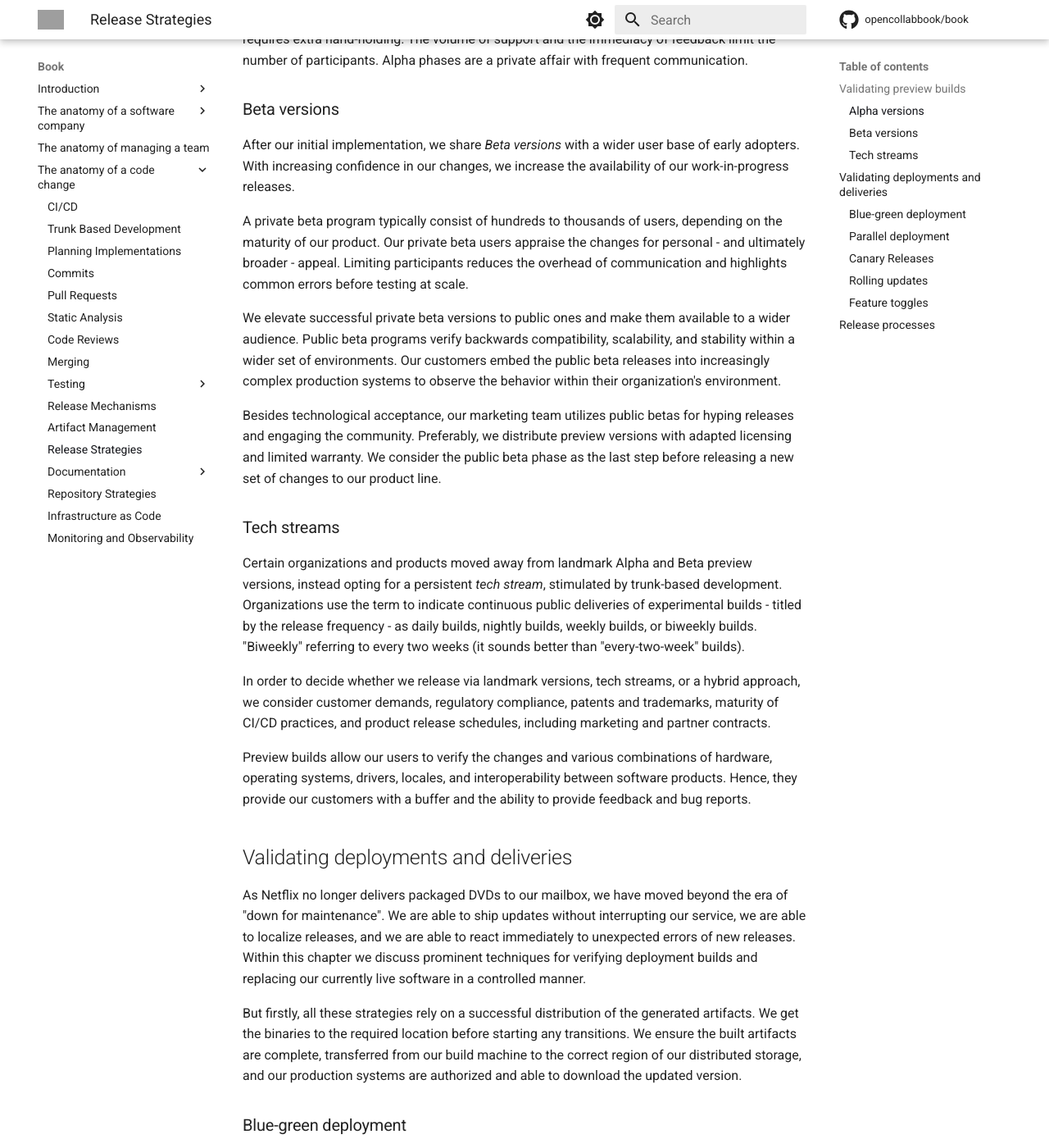
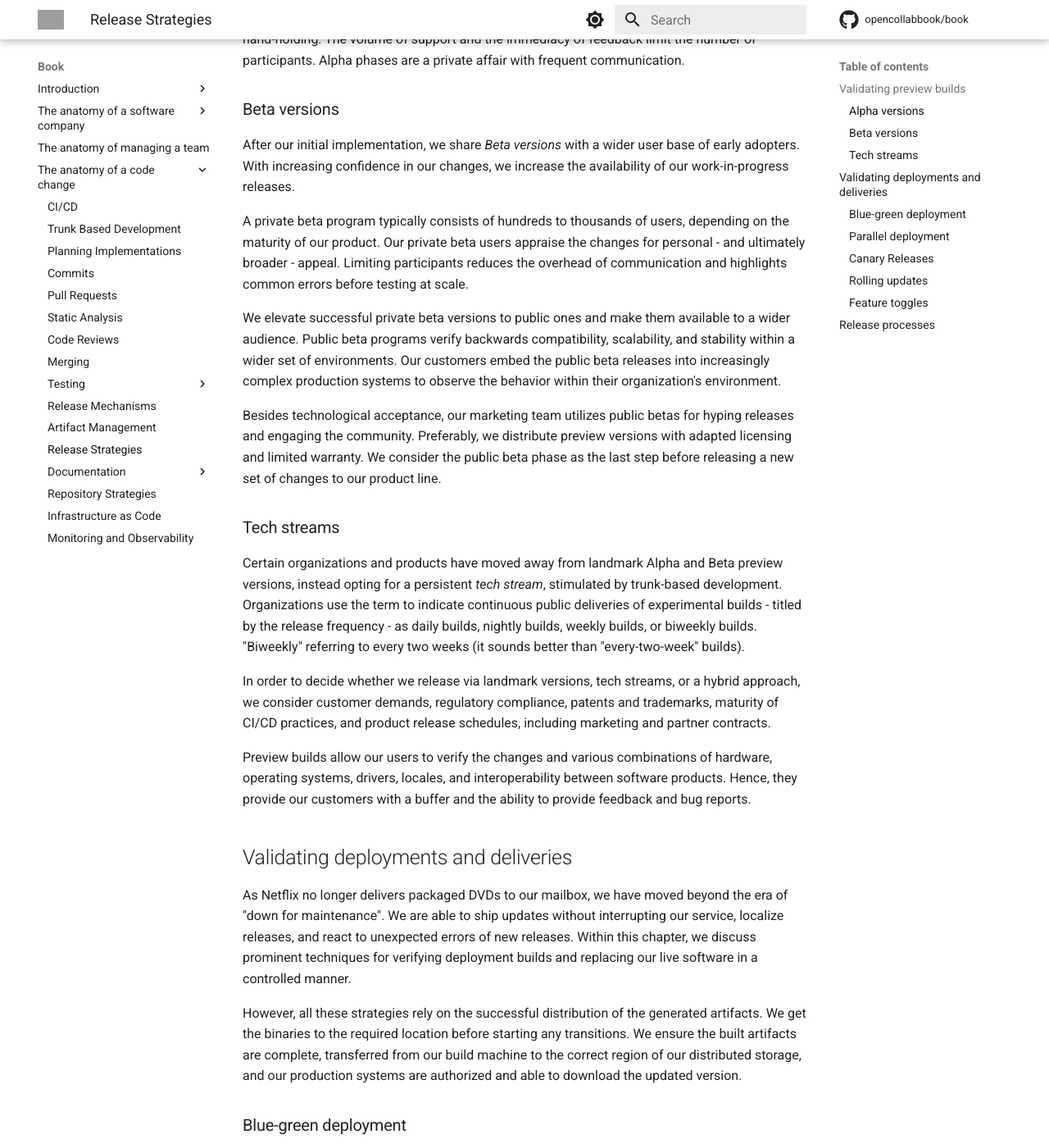
Before and after one commit to engineering-collaboration/book, an MkDocs documentation site: the page built from docs/book/anatomy-of-a-code-change/release-strategies.md, in a window 1280 px wide and 1400 px high, scrolled down 1236 px. Shown: the whole window at 82% size. Built offline with MkDocs 1.6.1 and Material for MkDocs 9.7.7, drawn with Linux system fonts in a browser that asks for light colours; comment, search, counter and statistics services are not loaded; some of the changed text lies outside the part shown; grey boxes are pictures that could not be loaded.

Commit message:
Fix warnings and proofread edits

```diff
--- a/docs/book/anatomy-of-a-code-change/release-strategies.md
+++ b/docs/book/anatomy-of-a-code-change/release-strategies.md
@@ -16,15 +16,15 @@ We validate our builds meticulously with automated and manual testing. Yet, the
 
 ### Alpha versions
 
-We confirm the requirements of our changes with our customers, and - during development - share exploratory product builds to verify the chosen direction of progress. We refer to these builds as *Alpha versions*. Alpha distributions consist of the earliest self-service implementations of new changes and do not require complex setup procedures.
+We confirm the requirements of our changes with our customers and, during development, share exploratory product builds to verify the chosen direction of progress. We refer to these builds as *Alpha versions*. Alpha distributions consist of the earliest self-service implementations of new changes and do not require complex setup procedures.
 
-Although, conceivably, the inherent lack of concise documentation for work-in-progress features requires extra hand-holding. The volume of support and the immediacy of feedback limit the number of participants. Alpha phases are a private affair with frequent communication.
+However, the inherent lack of concise documentation for work-in-progress features requires extra hand-holding. The volume of support and the immediacy of feedback limit the number of participants. Alpha phases are a private affair with frequent communication.
 
 ### Beta versions
 
 After our initial implementation, we share *Beta versions* with a wider user base of early adopters. With increasing confidence in our changes, we increase the availability of our work-in-progress releases.
 
-A private beta program typically consist of hundreds to thousands of users, depending on the maturity of our product. Our private beta users appraise the changes for personal - and ultimately broader - appeal. Limiting participants reduces the overhead of communication and highlights common errors before testing at scale.
+A private beta program typically consists of hundreds to thousands of users, depending on the maturity of our product. Our private beta users appraise the changes for personal - and ultimately broader - appeal. Limiting participants reduces the overhead of communication and highlights common errors before testing at scale.
 
 We elevate successful private beta versions to public ones and make them available to a wider audience. Public beta programs verify backwards compatibility, scalability, and stability within a wider set of environments. Our customers embed the public beta releases into increasingly complex production systems to observe the behavior within their organization's environment.
 
@@ -32,7 +32,7 @@ Besides technological acceptance, our marketing team utilizes public betas for h
 
 ### Tech streams
 
-Certain organizations and products moved away from landmark Alpha and Beta preview versions, instead opting for a persistent *tech stream*, stimulated by trunk-based development. Organizations use the term to indicate continuous public deliveries of experimental builds - titled by the release frequency - as daily builds, nightly builds, <!-- vale write-good.Weasel = NO -->weekly<!-- vale write-good.Weasel = YES --> builds, or biweekly builds. "Biweekly" referring to every two weeks (it sounds better than "every-two-week" builds).
+Certain organizations and products have moved away from landmark Alpha and Beta preview versions, instead opting for a persistent *tech stream*, stimulated by trunk-based development. Organizations use the term to indicate continuous public deliveries of experimental builds - titled by the release frequency - as daily builds, nightly builds, weekly builds, or biweekly builds. "Biweekly" referring to every two weeks (it sounds better than "every-two-week" builds).
 
 In order to decide whether we release via landmark versions, tech streams, or a hybrid approach, we consider customer demands, regulatory compliance, patents and trademarks, maturity of CI/CD practices, and product release schedules, including marketing and partner contracts.
 
@@ -40,9 +40,9 @@ Preview builds allow our users to verify the changes and various combinations of
 
 ## Validating deployments and deliveries
 
-As Netflix no longer delivers packaged DVDs to our mailbox, we have moved beyond the era of "down for maintenance". We are able to ship updates without interrupting our service, we are able to localize releases, and we are able to react immediately to unexpected errors of new releases. Within this chapter we discuss prominent techniques for verifying deployment builds and replacing our currently live software in a controlled manner.
+As Netflix no longer delivers packaged DVDs to our mailbox, we have moved beyond the era of "down for maintenance". We are able to ship updates without interrupting our service, localize releases, and react to unexpected errors of new releases. Within this chapter, we discuss prominent techniques for verifying deployment builds and replacing our live software in a controlled manner.
 
-But firstly, all these strategies rely on a successful distribution of the generated artifacts. We get the binaries to the required location before starting any transitions. We ensure the built artifacts are complete, transferred from our build machine to the correct region of our distributed storage, and our production systems are authorized and able to download the updated version.
+However, all these strategies rely on the successful distribution of the generated artifacts. We get the binaries to the required location before starting any transitions. We ensure the built artifacts are complete, transferred from our build machine to the correct region of our distributed storage, and our production systems are authorized and able to download the updated version.
 
 ### Blue-green deployment
 
@@ -74,7 +74,10 @@ When releasing with a canary methodology, we prioritize a low-impact demographic
 - Input data and API use
 - Political climate and regulatory compliance
 
-After defining the traits, we deploy our changes to the low-impact area. Should our deployment work as expected, we gradually expand the perimeters of our release. If we observe faulty behavior, we revert our deployment, fix the errors, and repeat the process. <!-- vale write-good.Weasel = NO -->Eventually<!-- vale write-good.Weasel = YES -->, we replace our global deployments with the changes, our highest impact region last.
+<!-- vale write-good.Weasel = NO -->
+<!-- Eventually -->
+After defining the traits, we deploy our changes to the low-impact area. Should our deployment work as expected, we gradually expand the perimeters of our release. If we observe faulty behavior, we revert our deployment, fix the errors, and repeat the process. Eventually, we replace our global deployments with the changes, our highest impact region last.
+<!-- vale write-good.Weasel = YES -->
 
 ### Rolling updates
 
```
Also changed, not shown: other parts of docs/book/anatomy-of-a-code-change/release-strategies.md (+2 -2 lines), 1 other file.
